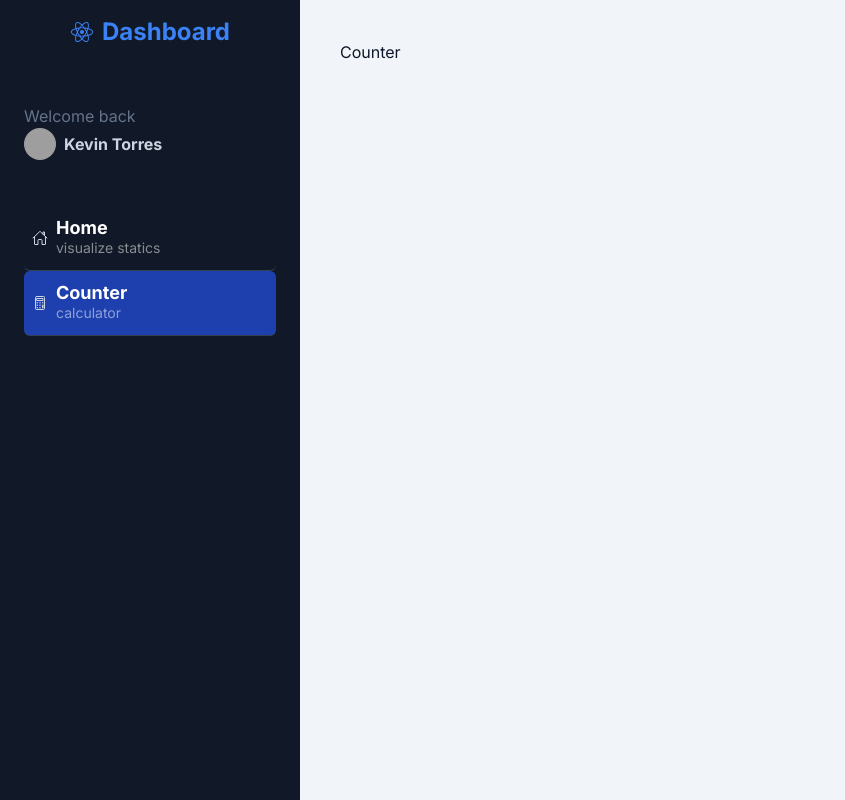
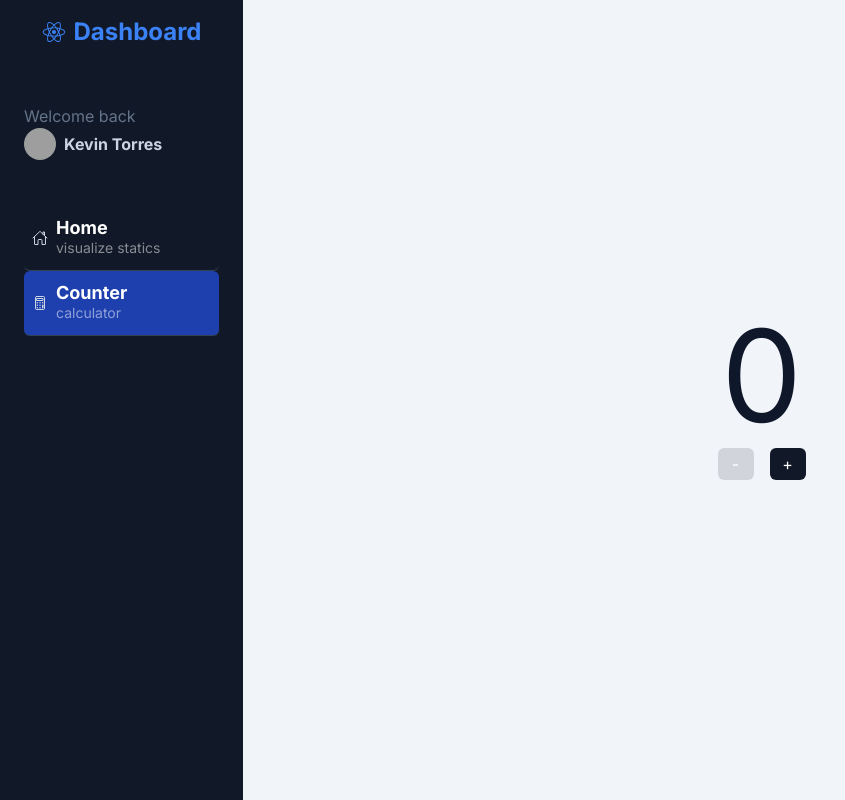
Before and after one commit to kevkodezor/nextjs-dashboard, a Next.js app: page /dashboard/counter in a window 1280 px wide. Shown: the whole page, without its empty margins (0-845 px from the left). Built offline with nearby package versions, Linux system fonts and the light colour scheme; grey boxes are pictures that could not be loaded.

Commit message:
useState page counter

```diff
--- a/app/dashboard/counter/page.tsx
+++ b/app/dashboard/counter/page.tsx
@@ -1,8 +1,28 @@
+'use client'
+import { useState } from 'react';
 
 export default function CounterPage () {
+
+    const [count, setCount] = useState(0);
+
     return (
-        <div className='flex min-h-screen flex-col items-center justify-between p-10'>
-            Counter
+        <div className='flex flex-col justify-center items-center w-full'>
+            <span className='text-9xl'>{count}</span>
+            <div className='flex'>
+                <button
+                    className='flex items-center justify-center rounded-md bg-gray-900 text-white hover:bg-gray-600 disabled:bg-gray-300 p-1 m-2 w-9'
+                    onClick={() => setCount(count-1)}
+                    disabled={count === 0}
+               >
+                    -
+                </button>
+                <button
+                    className='flex items-center justify-center rounded-md bg-gray-900 text-white hover:bg-gray-600 p-1 m-2 w-9'
+                    onClick={() => setCount(count+1)}
+                >
+                    +
+                </button>
+            </div>
         </div>
     )
 }
--- a/app/dashboard/home/page.tsx
+++ b/app/dashboard/home/page.tsx
@@ -1,7 +1,7 @@
 
 export default function HomePage() {
     return (
-        <div className='flex min-h-screen flex-col items-center justify-between p-10'>
+        <div className='flex flex-col justify-center items-center w-full'>
             Home
         </div>
     )
--- a/components/sidebar/index.tsx
+++ b/components/sidebar/index.tsx
@@ -1,7 +1,6 @@
 import Image from 'next/image'
 import { IoCalculatorOutline, IoHomeOutline, IoLogoReact } from 'react-icons/io5';
 import { ItemsSideBar } from './items';
-import { title } from 'process';
 
 const itemsMenu = [
     {
--- a/components/sidebar/items/index.tsx
+++ b/components/sidebar/items/index.tsx
@@ -14,11 +14,7 @@ export const ItemsSideBar = ({ route, icon, title, subtitle }: Props) => {
   return (
     <Link
       href={route}
-      className={
-        path === route
-          ? 'w-full px-2 inline-flex space-x-2 items-center border-b border-slate-700 py-3 rounded-md bg-blue-800 hover:bg-white/5 transition ease-linear duration-150'
-          : 'w-full px-2 inline-flex space-x-2 items-center border-b border-slate-700 py-3 rounded-md hover:bg-white/5 transition ease-linear duration-150'
-      }
+      className={`w-full px-2 inline-flex space-x-2 items-center border-b border-slate-700 py-3 rounded-md ${(path !== route ? '' : 'bg-blue-800')} hover:bg-white/5 transition ease-linear duration-150`}
     >
       <div>
         {icon}
```
